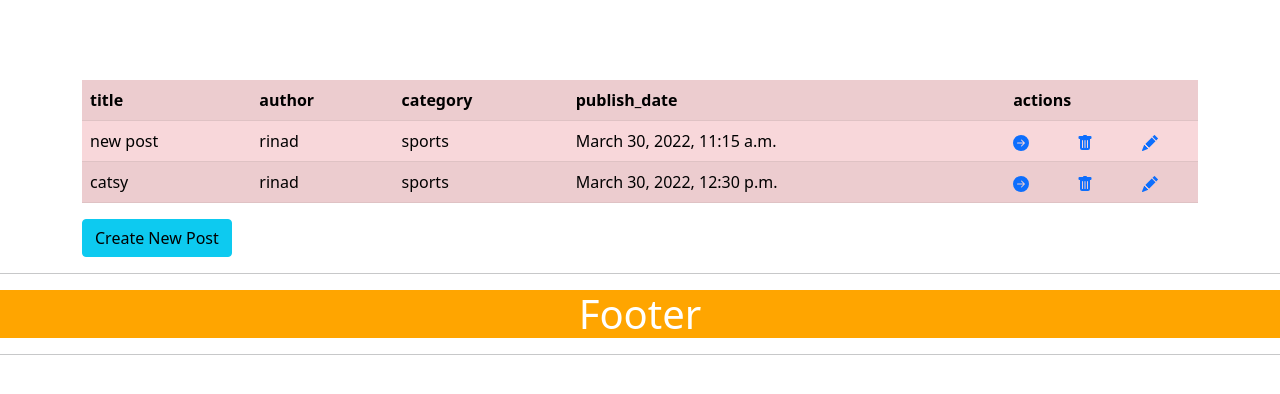
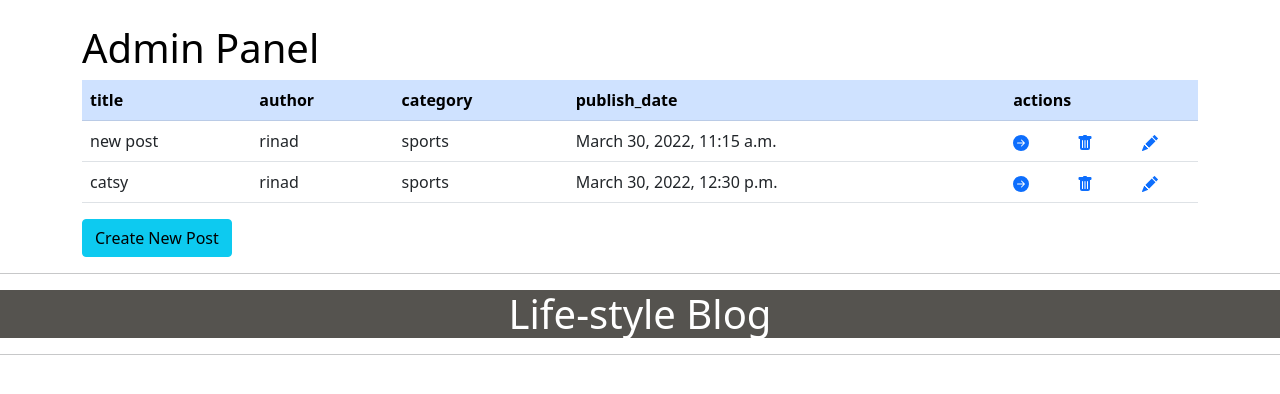
Before and after one commit to nouranhamdy/DjangoBlog, a Django app: page /admin/AdminPosts in a window 1280 px wide. Shown: the part 56-450 px from the top of the page. Run offline with Django 4.2, Linux system fonts and the light colour scheme; data comes from the database, SQL or seed files in the repository.

Commit message:
changed colors

```diff
--- a/djblog/templates/Blog/footer.html
+++ b/djblog/templates/Blog/footer.html
@@ -1,3 +1,3 @@
 <hr/>
-<center><h1 style="background-color: orange;">Footer</h1></center>
+<center><h1 style="background-color: rgb(85, 83, 79);">Life-style Blog</h1></center>
 <hr/>
--- a/djblog/templates/admin/add_post.html
+++ b/djblog/templates/admin/add_post.html
@@ -8,7 +8,7 @@
 
 {% block content %}
 
-    <h1>Create Post </h1>
+    <h1 style=" color:black">Create Post </h1>
     <div >
     <form method= "POST" enctype="multipart/form-data"> {% csrf_token %}
     {{ form.as_p }}
--- a/djblog/templates/admin/base.html
+++ b/djblog/templates/admin/base.html
@@ -77,7 +77,7 @@
 
             .comment {
                 border: 1px solid rgba(16, 46, 46, 1);
-                background-color: rgba(16, 46, 46, 0.973);
+                background-color: rgba(22, 68, 40, 0.973);
                 float: left;
                 border-radius: 5px;
                 padding-left: 40px;
@@ -135,7 +135,7 @@
 
             form {
                 border: 1px solid rgba(16, 46, 46, 1);
-                background-color: rgba(16, 46, 46, 0.973);
+                background-color: rgba(1, 27, 99, 0.973);
                 border-radius: 5px;
                 padding: 20px
             }
--- a/djblog/templates/admin/delete_post.html
+++ b/djblog/templates/admin/delete_post.html
@@ -8,7 +8,7 @@
 
 {% block content %}
 
-        <h1>Delete Post - {{ post.title}}</h1>
+        <h1 style=" color:black">Delete Post - {{ post.title}}</h1>
         <br/> <div class="form-group">
         <form method= "POST"> {% csrf_token %}
         <strong>Do you want to delete this post?</strong><br/>
--- a/djblog/templates/admin/posts.html
+++ b/djblog/templates/admin/posts.html
@@ -3,15 +3,15 @@
 {% block content %}
 
 
-<h1>Admin Panel</h1>
+<h1 style=" color:black">Admin Panel</h1>
 
-<table class="table table-danger table-striped">
+<table class="table table-hover">
     <tr>
-        <th>title</th>
-        <th>author</th>
-        <th>category</th>
-        <th>publish_date</th>
-        <th colspan="4">actions</th>
+        <th class="table-primary">title</th>
+        <th class="table-primary">author</th>
+        <th class="table-primary">category</th>
+        <th class="table-primary">publish_date</th>
+        <th colspan="4" class="table-primary">actions</th>
     </tr>
     {% for post in object_list %}
     <tr>
--- a/djblog/templates/admin/update_post.html
+++ b/djblog/templates/admin/update_post.html
@@ -8,7 +8,7 @@
 
 {% block content %}
 
-        <h1>Edit Post - {{ post.title}}</h1>
+        <h1 style=" color:black">Edit Post - {{ post.title}}</h1>
         <div class="form-group">
         <form method= "POST"> {% csrf_token %}
         {{ form.as_p }}
```
Also changed, not shown: djblog/templates/admin/admin_panel.html (+6 -6 lines), djblog/templates/admin/categories.html (+8 -8 lines), djblog/templates/admin/users.html (+9 -9 lines), djblog/Screenshot_from_2022-03-02_03-36-14.png (deleted), djblog/Screenshot_from_2022-03-02_13-30-34.png (deleted).
